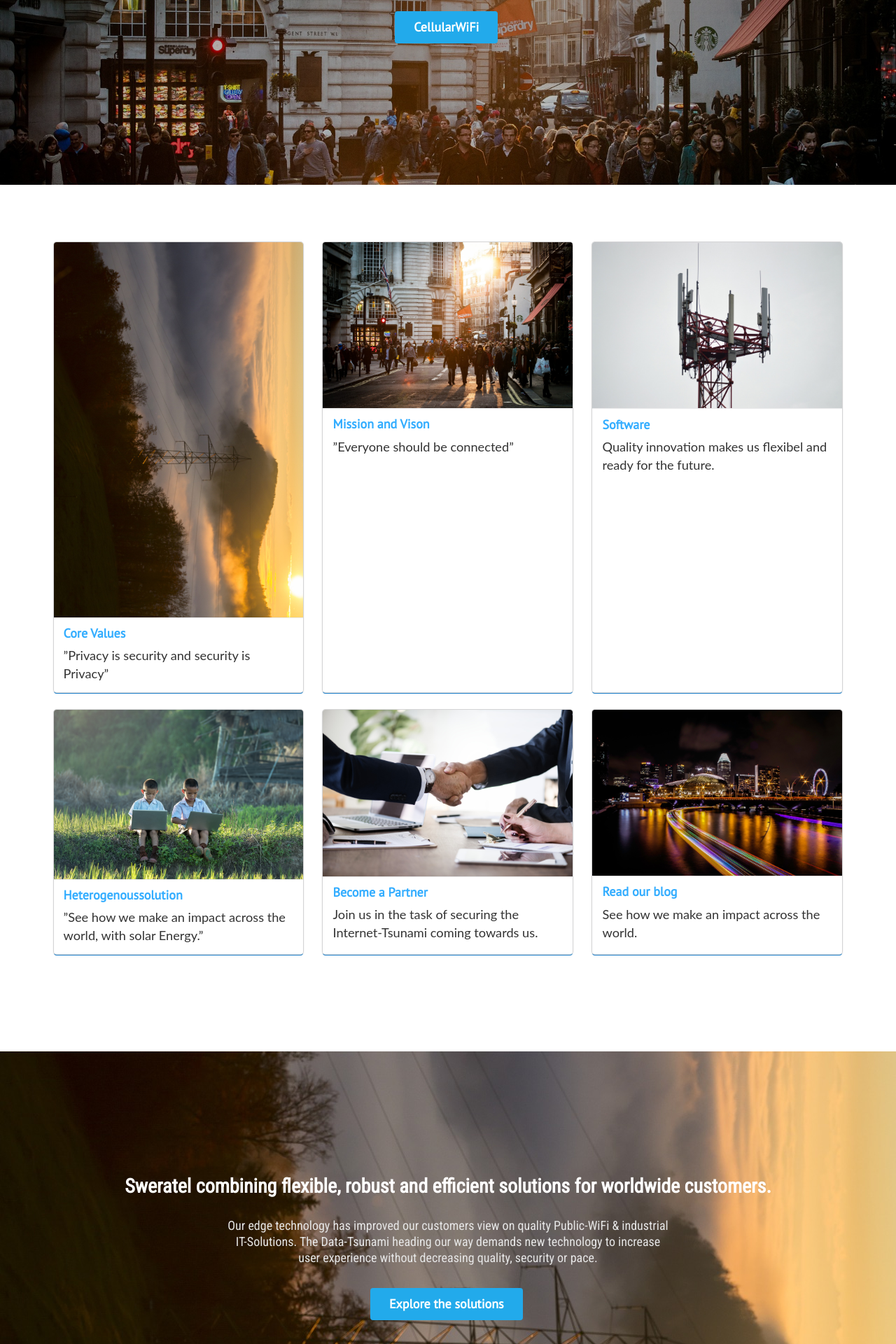
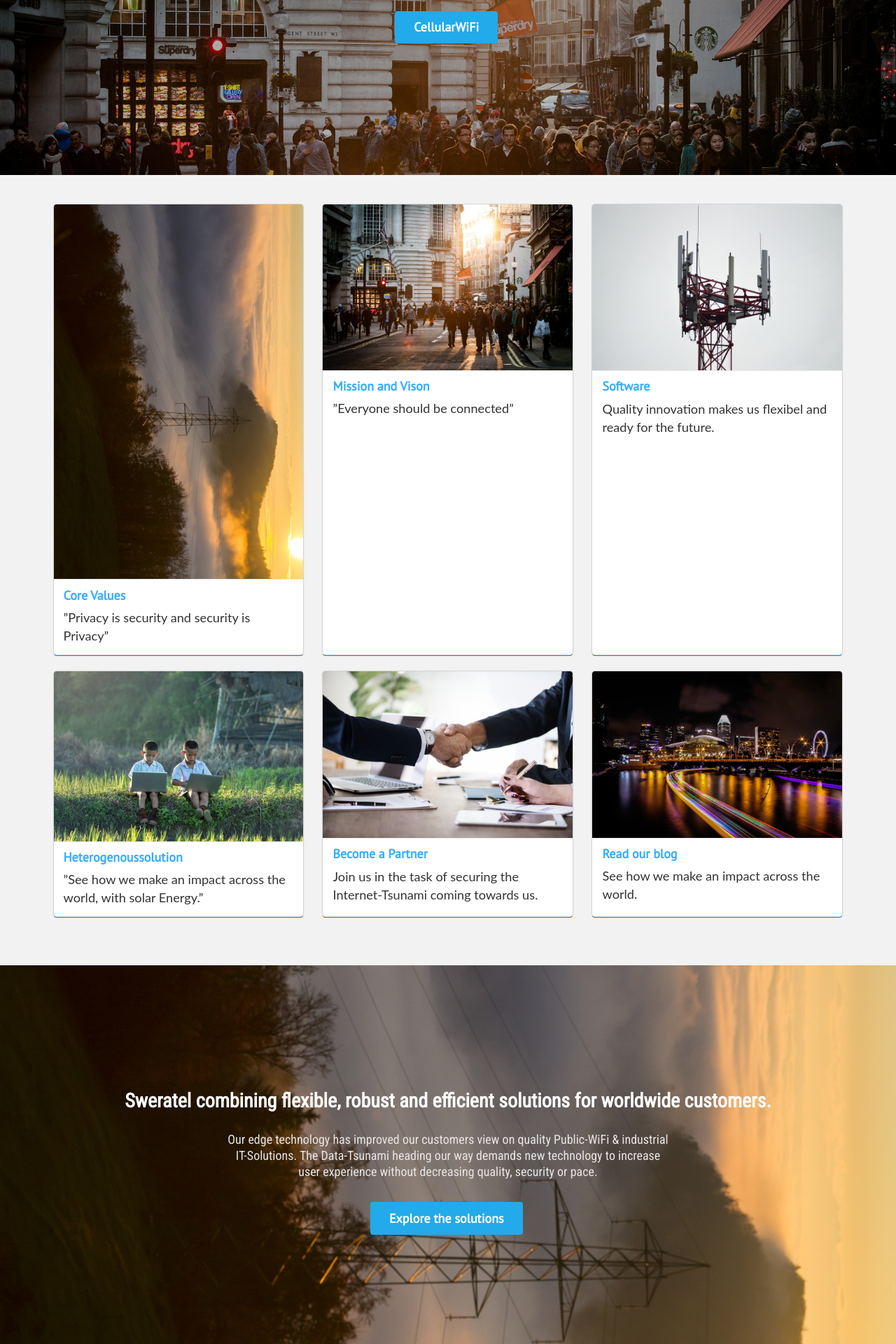
Before and after one commit to davidyanis/dallunkens, a PHP site: page / in a window 1280 px wide. Shown: the part 434-2354 px from the top of the page at 70% size. Run offline with PHP 8.4, Linux system fonts and the light colour scheme; some libraries are stand-ins or nearby versions.

Commit message:
background six cards

```diff
--- a/css/footer.css
+++ b/css/footer.css
@@ -121,6 +121,10 @@
         font-family: 'PT Sans', sans-serif!important;
         font-size: 1.1em;
         margin-top: 0;
+    }
+
+    .twitter-button {
+        margin-top: 0.4em!important;
     }
 
     .adressInfo {
--- a/css/home-page.css
+++ b/css/home-page.css
@@ -20,7 +20,6 @@
 .wide-text-content {
     height: 40em;
     width: 100%;
-    margin-top: 4em;
     background-image: url("../images/sunrise-3808121_1920.jpg");
     background-position: center;
     background-size: cover;
@@ -96,8 +95,8 @@
   }
 
 .cards-container {
-    margin-top: 3em !important;
-    margin-bottom: 6em!important;
+    padding-top: 3em !important;
+    padding-bottom: 6em!important;
 }
 
 .description p {
--- a/index.html
+++ b/index.html
@@ -86,9 +86,10 @@
 
 
          <!-- six cards -->
+         <div class="six-cards" style="background-color: #f2f2f2">
          <div class="ui grid container cards-container">
 
-               <div class="ui stackable three link cards margin-fix-cards">
+               <div class="ui stackable three link cards">
                   <div class="ui blue card">
                      <div class="image">
                         <img src="./images/sunrise-3808121_1920.jpg">
@@ -164,7 +165,7 @@
                </div>
             </div>
 
-
+         </div>
             <div class="wide-text-content">
                <h1> Sweratel combining flexible, robust and efficient solutions for worldwide customers.</h1>
                <h3> Our edge technology has improved our customers view on quality Public-WiFi & industrial IT-Solutions. The Data-Tsunami heading our way demands new technology to increase user experience without decreasing quality, security or pace.
@@ -268,7 +269,7 @@
                                  LinkedIn
                               </a>
                            </button>
-                           <button class="ui twitter button">
+                           <button class="ui twitter button twitter-button">
                               <a href="https://twitter.com/sweratel" target="_blank">
                               <i class="twitter icon"></i>
                               Twitter
```
